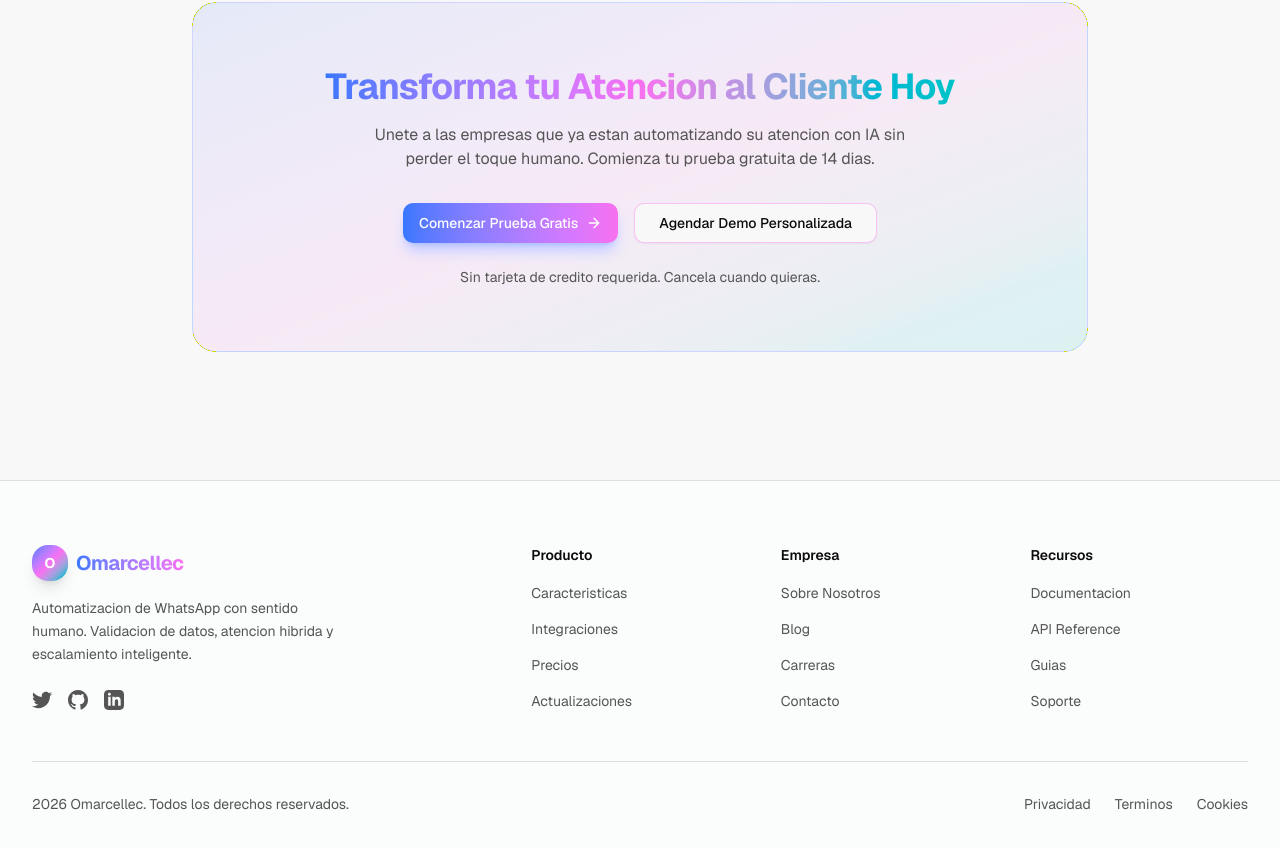
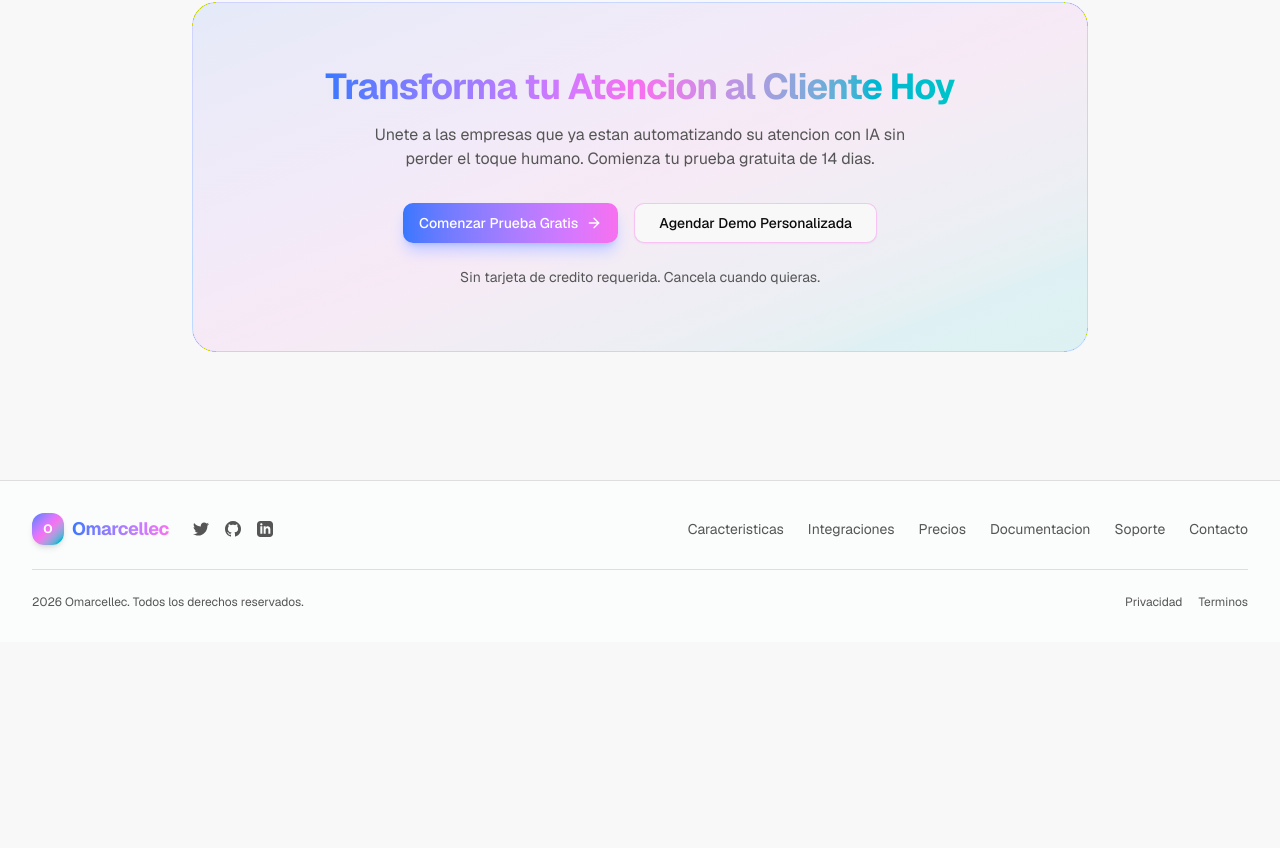
Before and after one commit to jcchoezb/mdc_omarcellec_fromt, a Next.js app: page / in a window 1280 px wide. Shown: the part 6842-7690 px from the top of the page. After the commit the page ends 7484 px from the top, so only its background shows below. Built offline with nearby package versions, Linux system fonts and the light colour scheme.

Commit message:
feat: streamline footer for desktop and mobile\n\nCompact footer with single-row design, reduced padding, and\nminimalist layout for better space efficiency.

```diff
--- a/components/landing/footer.tsx
+++ b/components/landing/footer.tsx
@@ -1,115 +1,76 @@
 import Link from "next/link"
 
-const footerLinks = {
-  producto: [
+const footerLinks = [
   { label: "Caracteristicas", href: "#caracteristicas" },
   { label: "Integraciones", href: "#integraciones" },
   { label: "Precios", href: "#precios" },
-    { label: "Actualizaciones", href: "#" },
-  ],
-  empresa: [
-    { label: "Sobre Nosotros", href: "#" },
-    { label: "Blog", href: "#" },
-    { label: "Carreras", href: "#" },
+  { label: "Documentacion", href: "#" },
+  { label: "Soporte", href: "#" },
   { label: "Contacto", href: "#" },
-  ],
-  recursos: [
-    { label: "Documentacion", href: "#" },
-    { label: "API Reference", href: "#" },
-    { label: "Guias", href: "#" },
-    { label: "Soporte", href: "#" },
-  ],
-  legal: [
+]
+
+const legalLinks = [
   { label: "Privacidad", href: "#" },
   { label: "Terminos", href: "#" },
-    { label: "Cookies", href: "#" },
-  ],
-}
+]
 
 export function Footer() {
   return (
     <footer className="border-t border-border bg-card/50">
-      <div className="mx-auto max-w-7xl px-6 py-16 lg:px-8">
-        <div className="grid gap-8 lg:grid-cols-5">
-          <div className="lg:col-span-2">
+      <div className="mx-auto max-w-7xl px-6 py-8 lg:px-8">
+        <div className="flex flex-col items-center gap-6 md:flex-row md:justify-between">
+          <div className="flex items-center gap-6">
             <Link href="/" className="flex items-center gap-2">
-              <div className="flex h-9 w-9 items-center justify-center rounded-xl bg-gradient-to-br from-primary via-secondary to-accent shadow-lg">
-                <span className="text-sm font-bold text-white">O</span>
+              <div className="flex h-8 w-8 items-center justify-center rounded-lg bg-gradient-to-br from-primary via-secondary to-accent shadow-md">
+                <span className="text-xs font-bold text-white">O</span>
               </div>
-              <span className="text-xl font-bold tracking-tight bg-gradient-to-r from-primary to-secondary bg-clip-text text-transparent">
+              <span className="text-lg font-bold tracking-tight bg-gradient-to-r from-primary to-secondary bg-clip-text text-transparent">
                 Omarcellec
               </span>
             </Link>
-            <p className="mt-4 max-w-xs text-sm leading-relaxed text-muted-foreground">
-              Automatizacion de WhatsApp con sentido humano. Validacion de datos,
-              atencion hibrida y escalamiento inteligente.
-            </p>
-            <div className="mt-6 flex gap-4">
+            <div className="hidden md:flex items-center gap-4">
               <a href="#" className="text-muted-foreground transition-colors hover:text-primary">
-                <svg className="h-5 w-5" fill="currentColor" viewBox="0 0 24 24">
+                <svg className="h-4 w-4" fill="currentColor" viewBox="0 0 24 24">
                   <path d="M24 4.557c-.883.392-1.832.656-2.828.775 1.017-.609 1.798-1.574 2.165-2.724-.951.564-2.005.974-3.127 1.195-.897-.957-2.178-1.555-3.594-1.555-3.179 0-5.515 2.966-4.797 6.045-4.091-.205-7.719-2.165-10.148-5.144-1.29 2.213-.669 5.108 1.523 6.574-.806-.026-1.566-.247-2.229-.616-.054 2.281 1.581 4.415 3.949 4.89-.693.188-1.452.232-2.224.084.626 1.956 2.444 3.379 4.6 3.419-2.07 1.623-4.678 2.348-7.29 2.04 2.179 1.397 4.768 2.212 7.548 2.212 9.142 0 14.307-7.721 13.995-14.646.962-.695 1.797-1.562 2.457-2.549z"/>
                 </svg>
               </a>
               <a href="#" className="text-muted-foreground transition-colors hover:text-secondary">
-                <svg className="h-5 w-5" fill="currentColor" viewBox="0 0 24 24">
+                <svg className="h-4 w-4" fill="currentColor" viewBox="0 0 24 24">
                   <path d="M12 0c-6.626 0-12 5.373-12 12 0 5.302 3.438 9.8 8.207 11.387.599.111.793-.261.793-.577v-2.234c-3.338.726-4.033-1.416-4.033-1.416-.546-1.387-1.333-1.756-1.333-1.756-1.089-.745.083-.729.083-.729 1.205.084 1.839 1.237 1.839 1.237 1.07 1.834 2.807 1.304 3.492.997.107-.775.418-1.305.762-1.604-2.665-.305-5.467-1.334-5.467-5.931 0-1.311.469-2.381 1.236-3.221-.124-.303-.535-1.524.117-3.176 0 0 1.008-.322 3.301 1.23.957-.266 1.983-.399 3.003-.404 1.02.005 2.047.138 3.006.404 2.291-1.552 3.297-1.23 3.297-1.23.653 1.653.242 2.874.118 3.176.77.84 1.235 1.911 1.235 3.221 0 4.609-2.807 5.624-5.479 5.921.43.372.823 1.102.823 2.222v3.293c0 .319.192.694.801.576 4.765-1.589 8.199-6.086 8.199-11.386 0-6.627-5.373-12-12-12z"/>
                 </svg>
               </a>
               <a href="#" className="text-muted-foreground transition-colors hover:text-accent">
-                <svg className="h-5 w-5" fill="currentColor" viewBox="0 0 24 24">
+                <svg className="h-4 w-4" fill="currentColor" viewBox="0 0 24 24">
                   <path d="M19 0h-14c-2.761 0-5 2.239-5 5v14c0 2.761 2.239 5 5 5h14c2.762 0 5-2.239 5-5v-14c0-2.761-2.238-5-5-5zm-11 19h-3v-11h3v11zm-1.5-12.268c-.966 0-1.75-.79-1.75-1.764s.784-1.764 1.75-1.764 1.75.79 1.75 1.764-.783 1.764-1.75 1.764zm13.5 12.268h-3v-5.604c0-3.368-4-3.113-4 0v5.604h-3v-11h3v1.765c1.396-2.586 7-2.777 7 2.476v6.759z"/>
                 </svg>
               </a>
             </div>
           </div>
 
-          <div>
-            <h3 className="text-sm font-semibold text-foreground">Producto</h3>
-            <ul className="mt-4 space-y-3">
-              {footerLinks.producto.map((link) => (
-                <li key={link.label}>
-                  <Link href={link.href} className="text-sm text-muted-foreground transition-colors hover:text-foreground">
+          <nav className="flex flex-wrap items-center justify-center gap-x-6 gap-y-2">
+            {footerLinks.map((link) => (
+              <Link
+                key={link.label}
+                href={link.href}
+                className="text-sm text-muted-foreground transition-colors hover:text-primary"
+              >
                 {link.label}
               </Link>
-                </li>
             ))}
-            </ul>
+          </nav>
         </div>
 
-          <div>
-            <h3 className="text-sm font-semibold text-foreground">Empresa</h3>
-            <ul className="mt-4 space-y-3">
-              {footerLinks.empresa.map((link) => (
-                <li key={link.label}>
-                  <Link href={link.href} className="text-sm text-muted-foreground transition-colors hover:text-foreground">
-                    {link.label}
-                  </Link>
-                </li>
-              ))}
-            </ul>
-          </div>
-
-          <div>
-            <h3 className="text-sm font-semibold text-foreground">Recursos</h3>
-            <ul className="mt-4 space-y-3">
-              {footerLinks.recursos.map((link) => (
-                <li key={link.label}>
-                  <Link href={link.href} className="text-sm text-muted-foreground transition-colors hover:text-foreground">
-                    {link.label}
-                  </Link>
-                </li>
-              ))}
-            </ul>
-          </div>
-        </div>
-
-        <div className="mt-12 flex flex-col items-center justify-between gap-4 border-t border-border pt-8 sm:flex-row">
-          <p className="text-sm text-muted-foreground">
+        <div className="mt-6 flex flex-col items-center justify-between gap-3 border-t border-border pt-6 sm:flex-row">
+          <p className="text-xs text-muted-foreground">
             2026 Omarcellec. Todos los derechos reservados.
           </p>
-          <div className="flex gap-6">
-            {footerLinks.legal.map((link) => (
-              <Link key={link.label} href={link.href} className="text-sm text-muted-foreground transition-colors hover:text-foreground">
+          <div className="flex gap-4">
+            {legalLinks.map((link) => (
+              <Link
+                key={link.label}
+                href={link.href}
+                className="text-xs text-muted-foreground transition-colors hover:text-foreground"
+              >
                 {link.label}
               </Link>
             ))}
```
Lines whose indentation alone changed are shown as unchanged.
